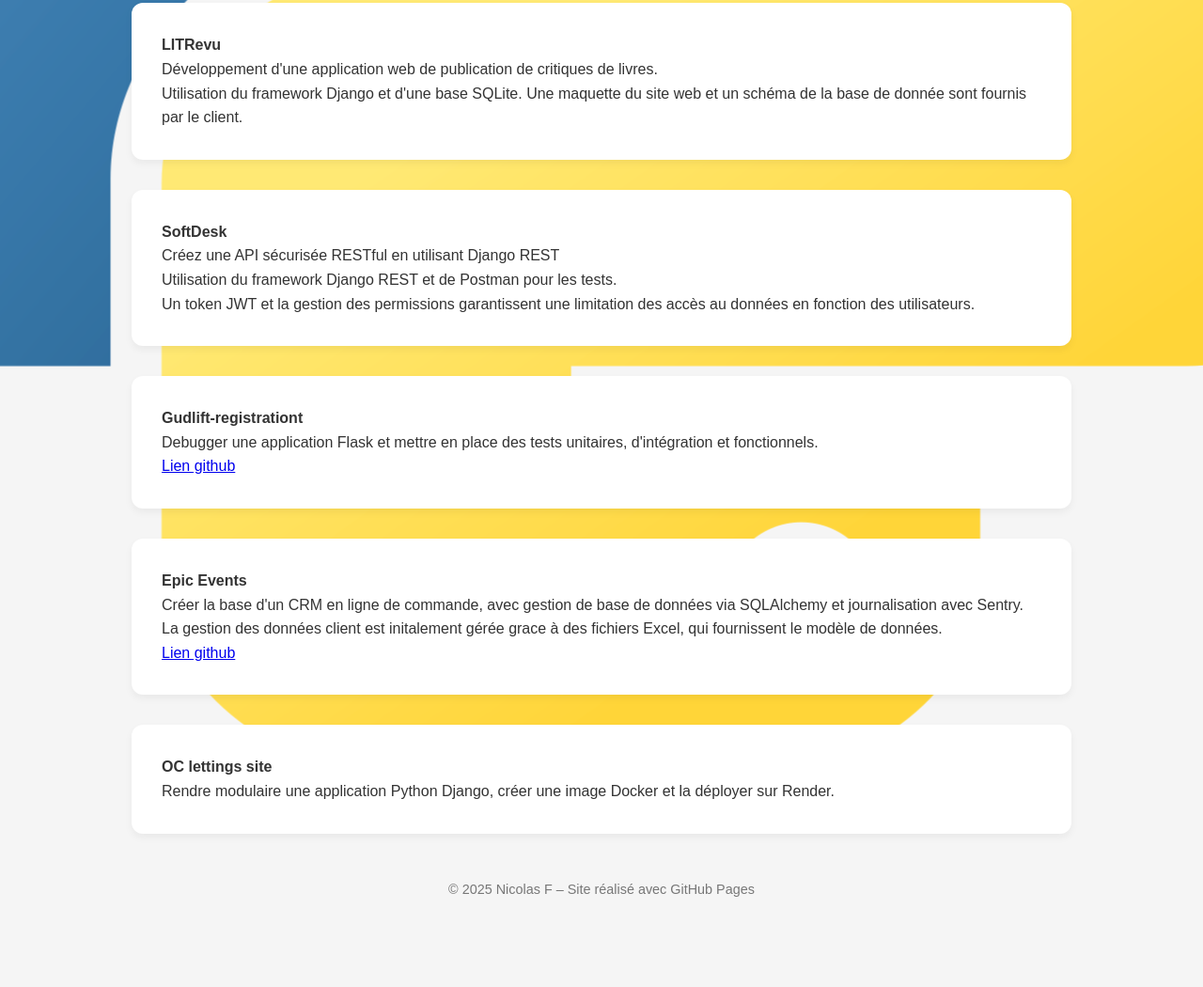
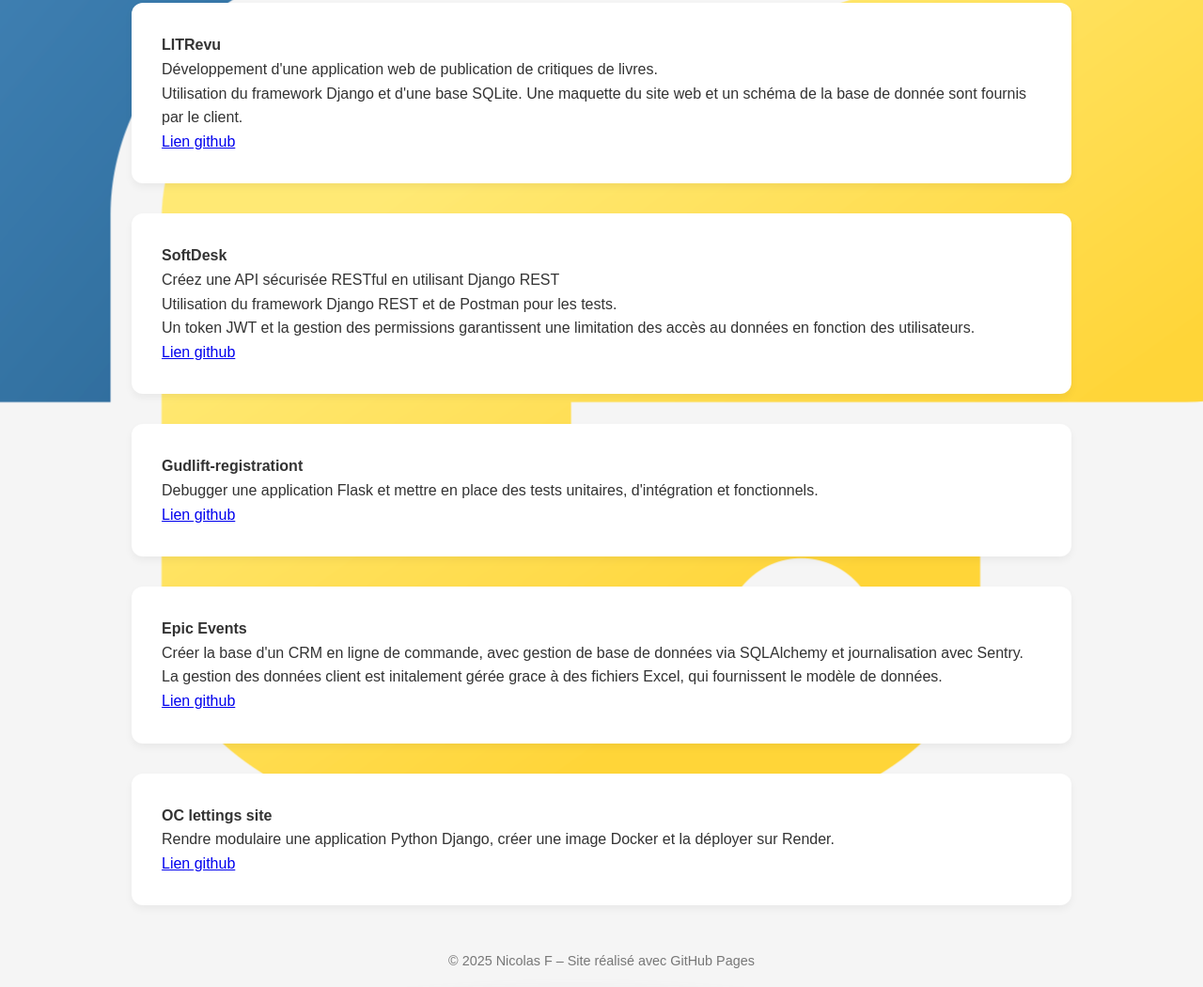
Before and after one commit to NicolasF425/NicolasF425.github.io, a plain HTML site: page projets.html in a window 1280 px wide. Shown: the part 848-1898 px from the top of the page at 94% size. Before the commit the page ends 1822 px from the top, so only its background shows below. Drawn offline with Linux system fonts and the light colour scheme.

Commit message:
Update projets.html

```diff
--- a/projets.html
+++ b/projets.html
@@ -148,6 +148,7 @@
         <p><b>LITRevu</b></p>
         <p>Développement d'une application web de publication de critiques de livres.</p>
         <p>Utilisation du framework Django et d'une base SQLite. Une maquette du site web et un schéma de la base de donnée sont fournis par le client.</p>
+        <p><a href="https://github.com/NicolasF425/litrevu.git">Lien github</a></p>
       </div>
     </section>
     <section class="skills">
@@ -156,6 +157,7 @@
         <p>Créez une API sécurisée RESTful en utilisant Django REST</p>
         <p>Utilisation du framework Django REST et de Postman pour les tests.</p>
         <p>Un token JWT et la gestion des permissions garantissent une limitation des accès au données en fonction des utilisateurs.</p>
+        <p><a href="https://github.com/NicolasF425/softdesk.git">Lien github</a></p>
       </div>
     </section>
     <section class="skills">
@@ -177,6 +179,7 @@
       <div>
         <p><b>OC lettings site</b></p>
         <p>Rendre modulaire une application Python Django, créer une image Docker et la déployer sur Render.</p>
+        <p><a href="https://github.com/NicolasF425/OC-LETTINGS-FR.git">Lien github</a></p>
       </div>
     </section>
   </div>
```
